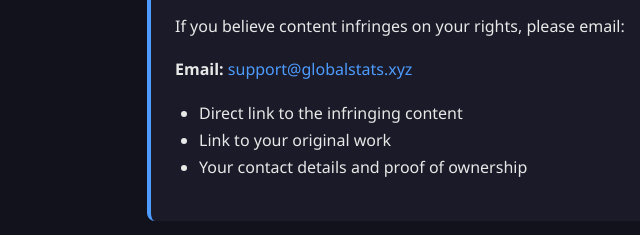
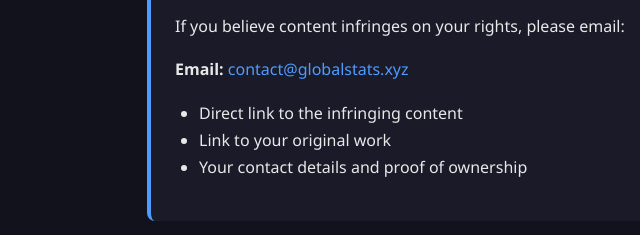
Before and after one commit to ynwsource/Dmca, a plain HTML site: page index.html in a window 1280 px wide. Shown: the part 481-716 px from the top of the page, 13-653 px from the left. Drawn offline with Linux system fonts and the light colour scheme.

Commit message:
Update index.html

```diff
--- a/index.html
+++ b/index.html
@@ -165,7 +165,7 @@
       <h2>📄 DMCA Protection</h2>
       <p>All content and services provided on globalstats.xyz and through our bots are protected under U.S. and international copyright law.</p>
       <p>If you believe content infringes on your rights, please email:</p>
-      <p><strong>Email:</strong> <a href="mailto:contact@globalstats.xyz">support@globalstats.xyz</a></p>
+      <p><strong>Email:</strong> <a href="mailto:contact@globalstats.xyz">contact@globalstats.xyz</a></p>
       <ul>
         <li>Direct link to the infringing content</li>
         <li>Link to your original work</li>
```
